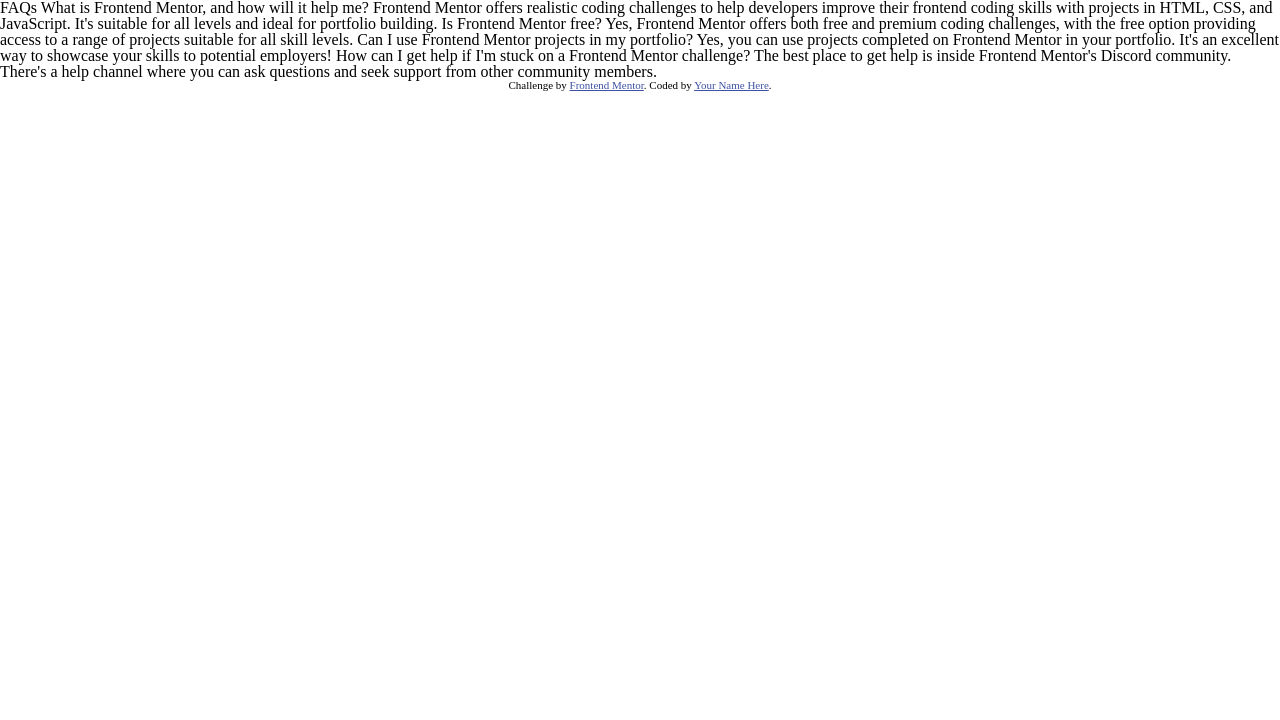
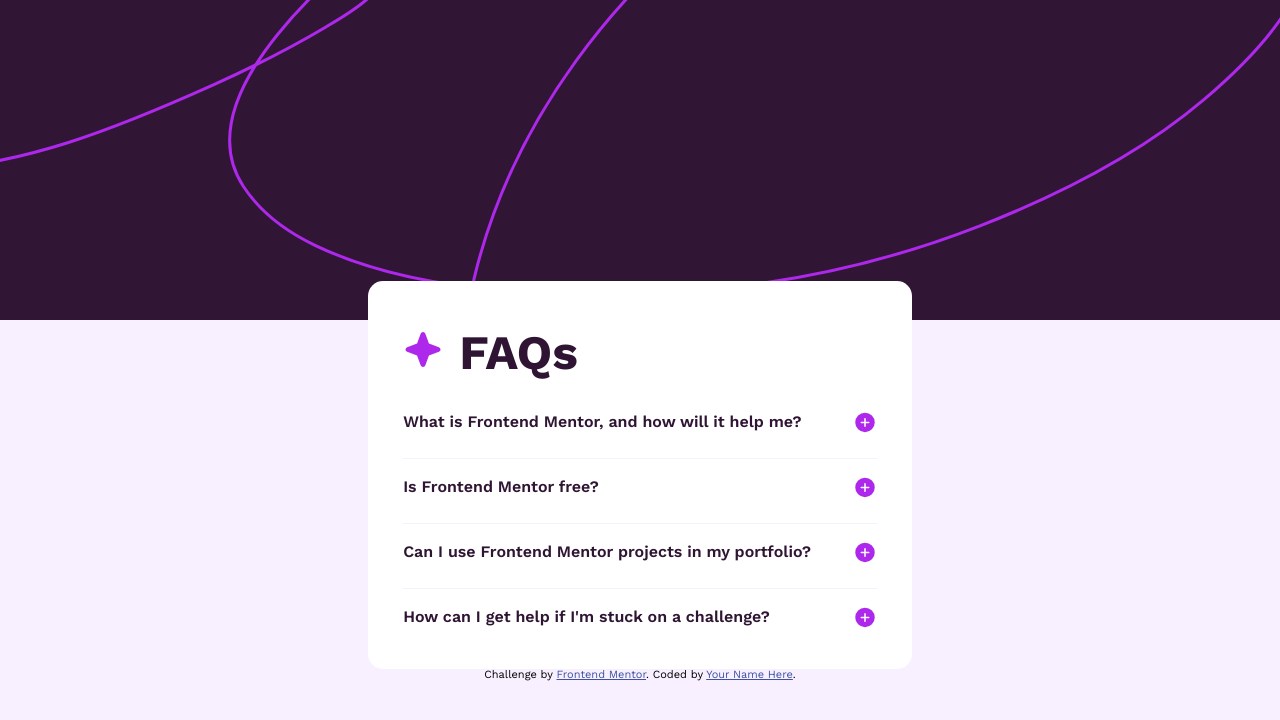
Before and after one commit to said-ops/faq-accordion, a plain HTML site: page index.html in a window 1280 px wide. Drawn offline with Linux system fonts and the light colour scheme.

Commit message:
FAQs Acordion component

```diff
--- a/index.html
+++ b/index.html
@@ -16,31 +16,51 @@
   </style>
 </head>
   <body>
-
-  FAQs
-
-  What is Frontend Mentor, and how will it help me?
-
-  Frontend Mentor offers realistic coding challenges to help developers improve their
+    <div class="container">
+      <div class="title">
+        <span class="star-icon"><img src="./assets/images/icon-star.svg" alt=""></span>
+        <h1>FAQs</h1>
+      </div>
+      <div class="QA">
+        <div class="border-bottom">
+        <div class="question">
+          <h2>What is Frontend Mentor, and how will it help me?</h2>
+          <button id="show" class="show"></button>
+        </div>
+        <div class="answer">Frontend Mentor offers realistic coding challenges to help developers improve their
           frontend coding skills with projects in HTML, CSS, and JavaScript. It's suitable for
           all levels and ideal for portfolio building.
-
-  Is Frontend Mentor free?
-
-  Yes, Frontend Mentor offers both free and premium coding challenges, with the free
+        </div>
+        </div>
+        <div class="border-bottom">
+        <div class="question">
+          <h2>Is Frontend Mentor free?</h2>
+          <button id="show" class="show"></button>
+        </div>
+        <div class="answer">Yes, Frontend Mentor offers both free and premium coding challenges, with the free
           option providing access to a range of projects suitable for all skill levels.
-
-  Can I use Frontend Mentor projects in my portfolio?
-
-  Yes, you can use projects completed on Frontend Mentor in your portfolio. It's an excellent
+        </div>
+      </div>
+      <div class="border-bottom">
+        <div class="question">
+          <h2>Can I use Frontend Mentor projects in my portfolio?</h2>
+          <button id="show" class="show"></button>
+        </div>
+        <div class="answer">Yes, you can use projects completed on Frontend Mentor in your portfolio. It's an excellent
           way to showcase your skills to potential employers!
-
-  How can I get help if I'm stuck on a Frontend Mentor challenge?
-
-  The best place to get help is inside Frontend Mentor's Discord community. There's a help
+        </div>
+      </div>
+        <div class="border-bottom">
+        <div class="question">
+          <h2>How can I get help if I'm stuck on a challenge?</h2>
+          <button id="show" class="show"></button>
+        </div>
+        <div class="answer">The best place to get help is inside Frontend Mentor's Discord community. There's a help
           channel where you can ask questions and seek support from other community members.
-
-
+        </div>
+      </div>
+      </div>
+    </div>
     <div class="attribution">
       Challenge by <a href="https://www.frontendmentor.io?ref=challenge" target="_blank">Frontend Mentor</a>.
       Coded by <a href="#">Your Name Here</a>.
--- a/script.js
+++ b/script.js
@@ -0,0 +1,24 @@
+document.addEventListener('DOMContentLoaded', function (){
+
+    const buttons = document.querySelectorAll('.show');
+    const answers = document.querySelectorAll('.answer');
+
+    buttons.forEach((button, index) => {
+    button.addEventListener('click' , function (){
+        const answer = answers[index];
+        if(answer.style.display==='none'){
+
+                answers.forEach(a => a.style.display='none');
+                answer.style.display='block';
+
+
+            button.style.backgroundImage ='url(./assets/images/icon-minus.svg)';
+        }else{
+            answer.style.display='none';
+            button.style.backgroundImage ='url(./assets/images/icon-plus.svg)';
+
+
+        }
+    });
+});
+});
--- a/styles.css
+++ b/styles.css
@@ -12,6 +12,88 @@
     --font-size:16px;
 }
 *,*::after,*::before{
-    box-sizing: border-box;;
+    box-sizing: border-box;
+    transition: all 0.6s ease-in-out;
 }
 /*==============start styling===============*/
+body{
+    display: flex;
+    flex-direction: column;
+    height: 120vh;
+    justify-content: center;
+    align-items: center;
+    background-image: url(./assets/images/background-pattern-desktop.svg);
+    background-repeat: no-repeat;
+    background-color: var(--light-pink);
+    font-family: 'mainFont';
+    background-position: top;
+}
+.container{
+    width: 34rem;
+    background-color: var(--white);
+    display: flex;
+    flex-direction: column;
+    gap: 2rem;
+    border-radius: 15px;
+    padding-top: 3rem;
+    padding-inline: 2.2rem;
+    padding-bottom: 1rem;
+}
+.title{
+    font-size: 3rem;
+    font-weight: 700;
+    display: flex;
+    gap: 1rem;
+    color: var(--dark-purple);
+}
+.QA,.border-bottom{
+    display: flex;
+    flex-direction: column;
+    gap: 1rem;
+}
+.question{
+    display: flex;
+    justify-content: space-between;
+    align-items: center;
+}
+.question h2{
+    color: var(--dark-purple);
+    font-weight: 600;
+}
+.question h2:hover{
+    color: var(--purple);
+    cursor: pointer;
+}
+#show{
+    background: url(./assets/images/icon-plus.svg);
+    background-size: cover;
+    border: 0;
+    height: 1.5rem;
+    width: 1.5rem;
+    cursor: pointer;
+}
+#show:hover {
+    filter: brightness(0.1);
+}
+.answer{
+    font-size: var(--font-size);
+    color: var(--grayish-purple);
+    line-height: 1.5;
+    display: none;
+}
+.border-bottom{
+    padding-bottom: 1.5rem;
+    border-bottom: 1px solid var(--light-pink);
+}
+.border-bottom:last-of-type{
+    border-bottom: 0;
+}
+@media screen and (max-width:530px) {
+    .body{
+        background-image: url(./design/mobile-design.jpg);
+    }
+    .container{
+        width: unset;
+        flex: 0.7;
+    }
+}
```
Lines whose indentation alone changed are shown as unchanged.
